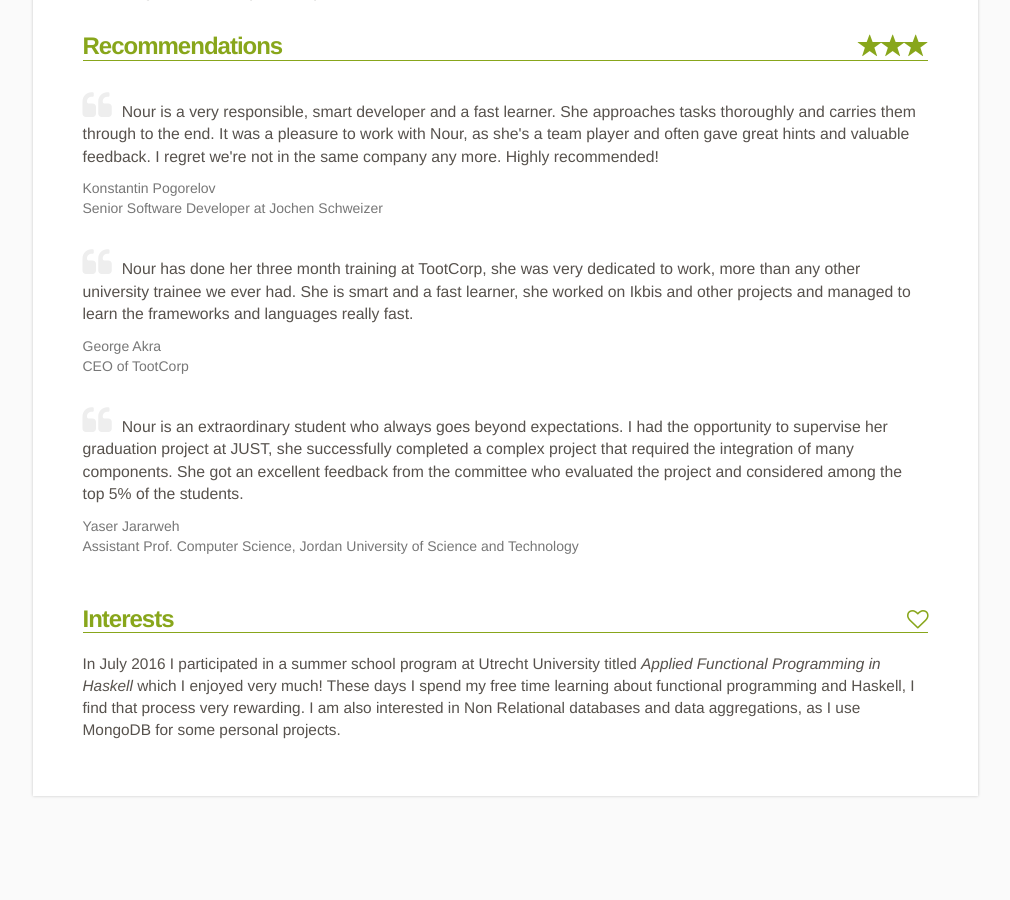
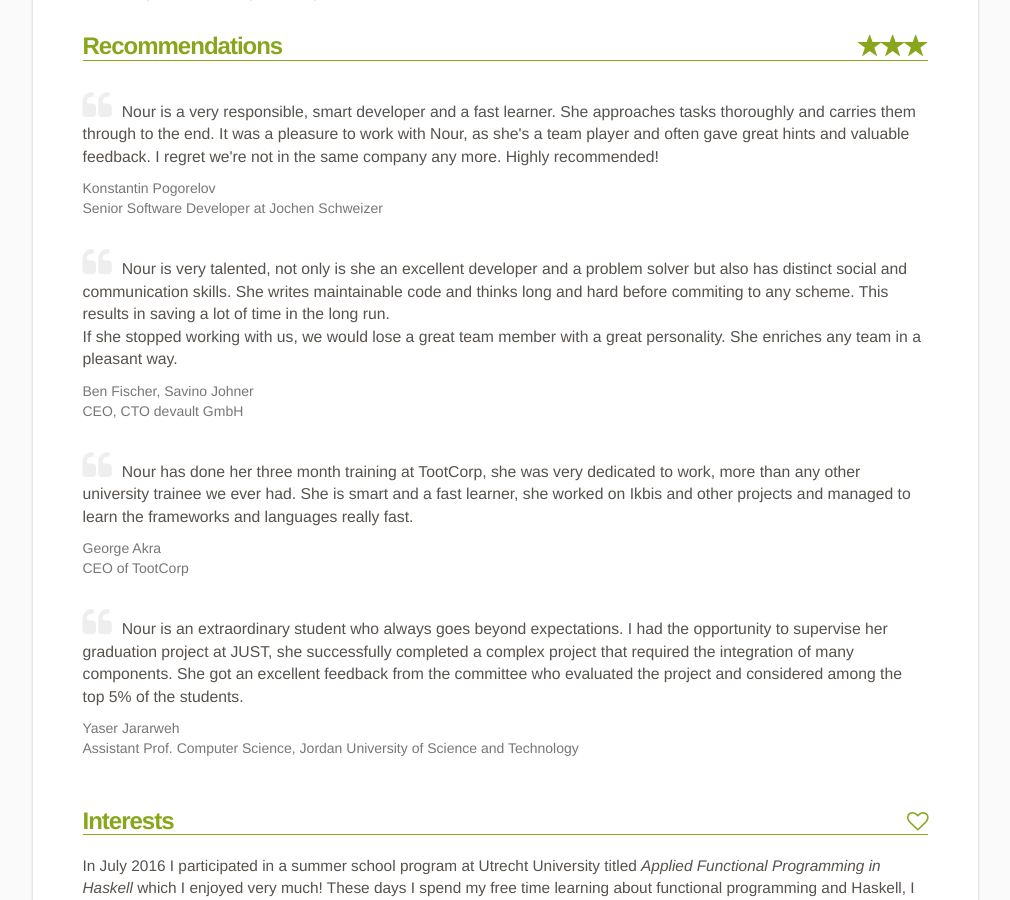
Before and after one commit to n0ur/n0ur.github.io, a Jekyll site: the page index.html, which Jekyll copies as it is, in a window 1280 px wide and 900 px high, scrolled down 1114 px. Shown: the whole window, without its empty margins (135-1145 px from the left). Built offline with Jekyll 4.4.1, drawn with Linux system fonts in a browser that asks for light colours; nearby versions of some CDN libraries; before the commit the page ends 1980 px from its top, so only the background shows below that.

Commit message:
add one more reference

```diff
--- a/index.html
+++ b/index.html
@@ -141,6 +141,15 @@
 
                 <li>
                   <blockquote>
+                    <p>Nour is very talented, not only is she an excellent developer and a problem solver but also has distinct social and communication skills. She writes maintainable code and thinks long and hard before commiting to any scheme. This results in saving a lot of time in the long run.<br>If she stopped working with us, we would lose a great team member with a great personality. She enriches any team in a pleasant way.</p>
+                    <footer>
+                      Ben Fischer, Savino Johner<br>CEO, CTO devault GmbH
+                    </footer>
+                  </blockquote>
+                </li>
+
+                <li>
+                  <blockquote>
                     <p>Nour has done her three month training at TootCorp, she was very dedicated to work, more than any other university trainee we ever had. She is smart and a fast learner, she worked on Ikbis and other projects and managed to learn the frameworks and languages really fast.</p>
                     <footer>
                       George Akra<br>CEO of TootCorp
```
